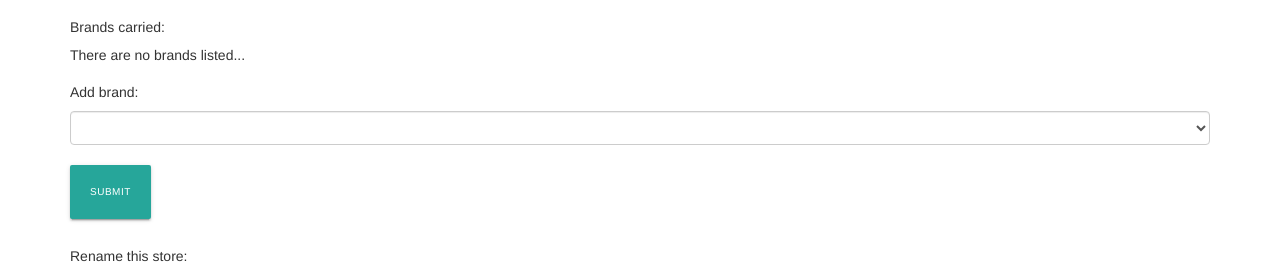
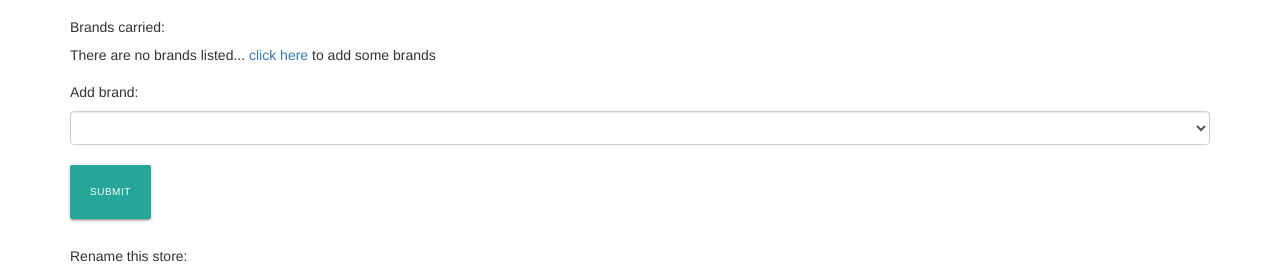
Before and after one commit to browneryan/zappos-php, a PHP site: template views/store.html.twig in a window 1280 px wide. Shown: the top 275 px of the page. Run offline with PHP 8.4, Linux system fonts and the light colour scheme; the template is opened without the code that fills it, so the values that code supplies are empty; some libraries are stand-ins or nearby versions.

Commit message:
Add link to add brands page on store page

```diff
--- a/views/store.html.twig
+++ b/views/store.html.twig
@@ -20,7 +20,8 @@
             {% endfor %}
           </ul>
             {% else %}
-              <p>There are no brands listed...</p>
+              <p>There are no brands listed... <a href="/brands">click here</a> to add some brands</p>
+
         {% endif %}
         <div class="add-features">
           <div class="row">
```
